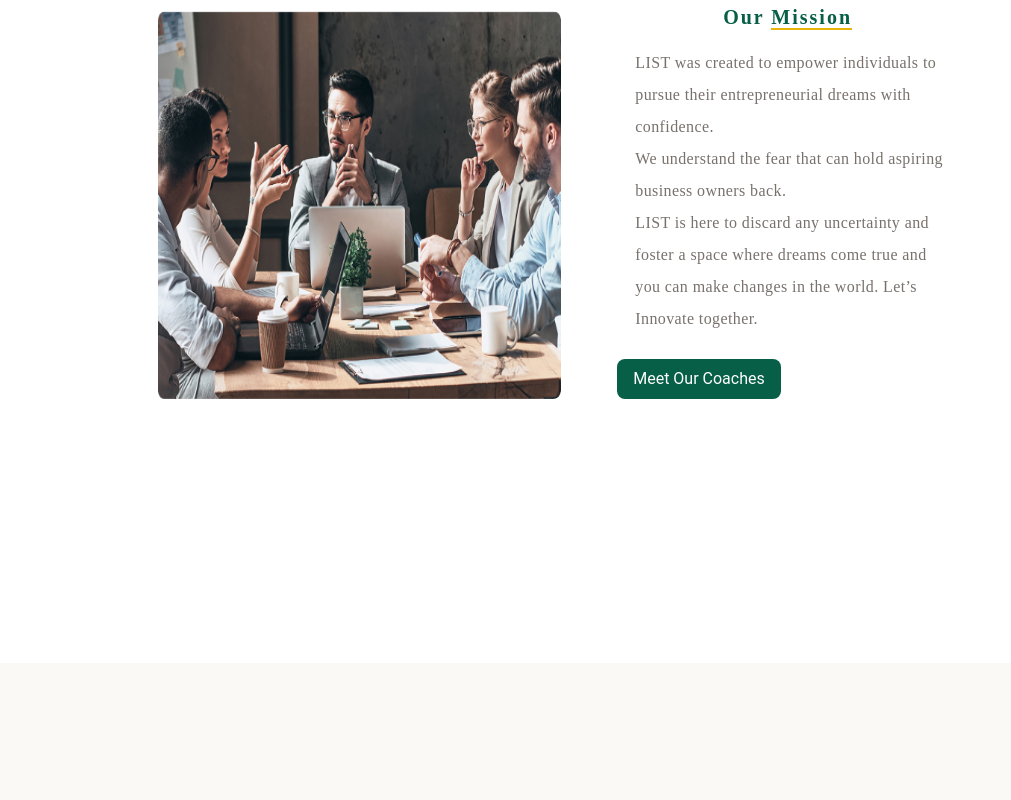
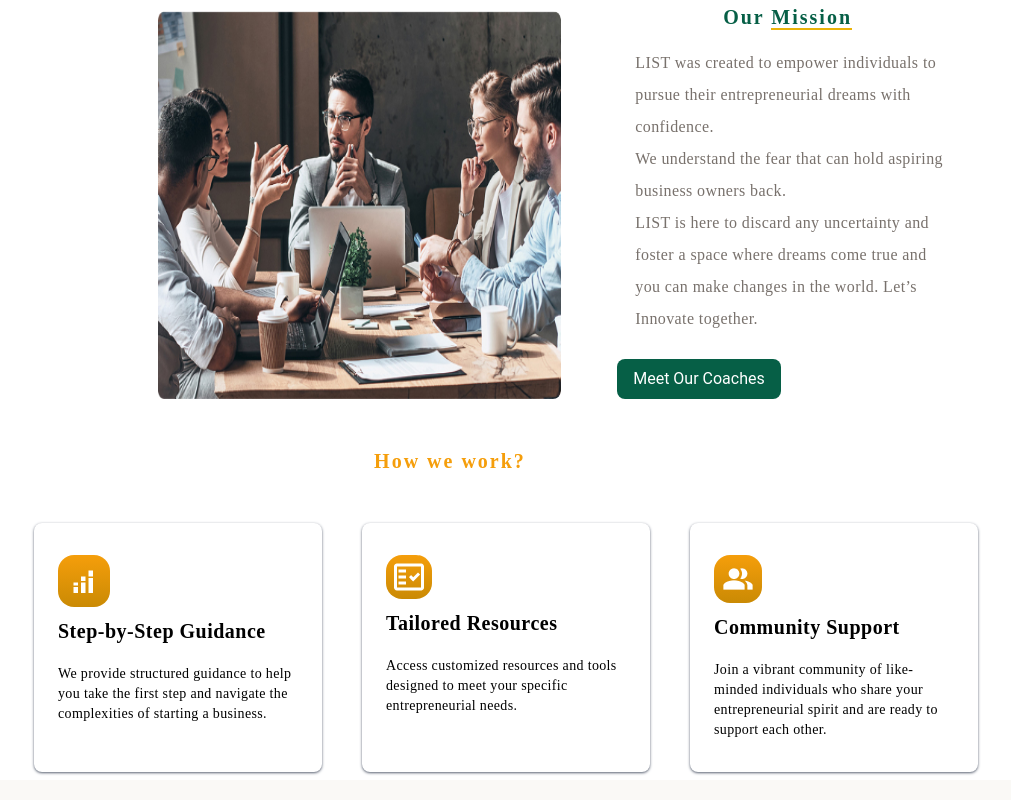
Before and after one commit to GreenVayu/List-startup, a React (Vite) app: page /Ourstory in a window 1280 px wide. Shown: the part 317-1117 px from the top of the page, without its empty margins (90-1101 px from the left). Before the commit the page ends 1000 px from the top, so only its background shows below. Built offline with nearby package versions, Linux system fonts and the light colour scheme; the HTML template or start-up script is replaced by a standard one.

Commit message:
working on sec3 of our story

```diff
--- a/src/Ourstory.tsx
+++ b/src/Ourstory.tsx
@@ -20,7 +20,7 @@ function Ourstory() {
 
             </div>
 
-<div className="sec2 mt-6 lg:w-[70vw] sm:mx-auto sm:flex sm:space-x-4 mb-64">
+<div className="sec2 mt-6 lg:w-[70vw] sm:mx-auto sm:flex sm:space-x-4">
 
 <img src='/ourcoaches/purpose.jpg' className=" hidden w-[30vw] rounded-lg pl-8 mt-8 sm:block sm:ml-6 sm:w-[34vw] sm:h-auto" />
 
@@ -36,7 +36,49 @@ function Ourstory() {
 
 </div>
 
+<div className="sec3 mt-12 lg:w-[70vw]" >
 
+<div>
+  <div className="text-xl font-semibold font-['Mukta'] tracking-widest w-fit mx-auto text-amber-500">How we work?</div>
+
+  <div className="flex flex-col mt-4 w-fit ml-8 space-y-8 sm:flex-row sm:gap-10 sm:ml-0">
+
+  <div className="bg-white rounded-lg shadow px-6 py-8 mt-4 shadow-gray-500 w-72 mx-auto sm:mt-8 sm:w-48 sm:ml-8 lg:w-72 sm:ml-0">
+        <div className="bg-gradient-to-b from-amber-500 to-yellow-600 rounded-2xl w-fit">
+          <img src='/ourstory/MdStackedBarChart.png' className="px-2 py-2"  />
+        </div>
+
+        <div className="text-black text-xl font-semibold font-['Mukta'] leading-relaxed tracking-wide w-fit mt-2" >Step-by-Step Guidance</div>
+        <div className="text-sm font-normal font-['Orienta'] leading-5 tracking-wide mt-2 pt-2" >We provide structured guidance to help you take the first step and navigate the complexities of starting a business.</div>
+      </div>
+
+      <div className="bg-white rounded-lg shadow px-6 py-8 mt-4 shadow-gray-500 w-72 mx-auto sm:w-48 lg:w-72">
+        <div className="bg-gradient-to-b from-amber-500 to-yellow-600 rounded-2xl w-fit">
+          <img src='/ourstory/Group.png' className="px-2 py-2"  />
+        </div>
+
+        <div className="text-black text-xl font-semibold font-['Mukta'] leading-relaxed tracking-wide w-fit mt-2 " >Tailored Resources</div>
+        <div className="text-sm font-normal font-['Orienta'] leading-5 tracking-wide mt-2 pt-2" >Access customized resources and tools designed to meet your specific entrepreneurial needs.</div>
+      </div>
+
+
+
+
+      <div className="bg-white rounded-lg shadow px-6 py-8 mt-4 shadow-gray-500 w-72 mx-auto sm:w-48 lg:w-72 ">
+        <div className="bg-gradient-to-b from-amber-500 to-yellow-600 rounded-2xl w-fit">
+          <img src='/ourstory/MdPeopleAlt.png' className="px-2 py-2"  />
+        </div>
+
+        <div className="text-black text-xl font-semibold font-['Mukta'] leading-relaxed tracking-wide w-fit mt-2" >Community Support</div>
+        <div className="text-sm font-normal font-['Orienta'] leading-5 tracking-wide mt-2 pt-2" >Join a vibrant community of like-minded individuals who share your entrepreneurial spirit and are ready to support each other.</div>
+      </div>
+
+  </div>
+
+</div>
+
+
+</div>
 
         </div>
     )
@@ -47,31 +89,65 @@ export default Ourstory
 
 {/*
 
-<div className="w-[483px] h-[390px] relative">
-  <div className="w-[482px] h-[300px] left-[1px] top-0 absolute">
-    <div className="w-[482px] left-0 top-[97px] absolute text-stone-500 text-base font-normal font-['Orienta'] leading-normal tracking-wide">LIST was created to empower individuals to pursue their entrepreneurial dreams with confidence.<br/><br/>We understand the fear that can hold aspiring business owners back.<br/><br/>LIST is here to discard any uncertainty and foster a space where dreams come true and you can make changes in the world. Let’s Innovate together.</div>
-    <div className="w-[214px] h-[63px] left-0 top-0 absolute">
-      <div className="left-0 top-0 absolute text-emerald-800 text-[38px] font-semibold font-['Mukta'] tracking-widest">Our</div>
-      <div className="left-[65px] top-0 absolute text-emerald-800 text-[38px] font-semibold font-['Mukta'] tracking-widest"> Mission</div>
+<div className="w-[365.81px] h-[282px] relative">
+  <div className="w-[365.81px] h-[282px] left-0 top-0 absolute bg-white rounded-lg shadow" />
+  <div className="w-[261px] h-[175px] left-[52px] top-[46px] absolute">
+    <div className="w-[259px] h-[167px] left-[2px] top-[8px] absolute">
+      <div className="w-[259px] left-0 top-[103px] absolute text-stone-500 text-sm font-normal font-['Orienta'] leading-[18px] tracking-wide">Join a vibrant community of like-minded individuals who share your entrepreneurial spirit and are ready to support each other.</div>
+      <div className="left-0 top-[56px] absolute text-black text-[22px] font-semibold font-['Mukta'] leading-relaxed tracking-wide">Community Support</div>
+      <div className="w-9 h-9 left-[46px] top-0 absolute origin-top-left rotate-180 justify-center items-center inline-flex" />
     </div>
-  </div>
-  <div className="w-[179px] h-12 px-7 py-3 left-0 top-[342px] absolute bg-emerald-800 rounded-lg flex-col justify-center items-center gap-4 inline-flex">
-    <div className="text-white text-base font-normal font-['Roboto'] leading-none">Meet Our Coaches</div>
+    <div className="w-[59.24px] h-[51px] left-0 top-0 absolute">
+      <div className="w-[59.24px] h-[51px] left-0 top-0 absolute bg-gradient-to-b from-amber-500 to-yellow-600 rounded-2xl" />
+      <div className="w-8 h-8 left-[14px] top-[10px] absolute" />
+    </div>
   </div>
 </div>
 
-<div className="w-[1221px] h-[397px] justify-center items-center gap-[114px] inline-flex">
-  <img className="w-[602px] h-[397px]" src="https://via.placeholder.com/602x397" />
-  <div className="h-[390px] relative">
-    <div className="w-[482px] h-[300px] left-[1px] top-0 absolute">
-      <div className="w-[482px] left-0 top-[97px] absolute text-stone-500 text-base font-normal font-['Orienta'] leading-normal tracking-wide">LIST was created to empower individuals to pursue their entrepreneurial dreams with confidence.<br/><br/>We understand the fear that can hold aspiring business owners back.<br/><br/>LIST is here to discard any uncertainty and foster a space where dreams come true and you can make changes in the world. Let’s Innovate together.</div>
-      <div className="w-[214px] h-[63px] left-0 top-0 absolute">
-        <div className="left-0 top-0 absolute text-emerald-800 text-[38px] font-semibold font-['Mukta'] tracking-widest">Our</div>
-        <div className="left-[65px] top-0 absolute text-emerald-800 text-[38px] font-semibold font-['Mukta'] tracking-widest"> Mission</div>
+----
+
+<div className="w-[1202px] h-[393px] justify-start items-start gap-[38px] inline-flex">
+  <div className="text-white text-[38px] font-semibold font-['Mukta'] tracking-widest">How we work?</div>
+  <div className="w-[1201.81px] h-[282px] relative">
+    <div className="w-[365.81px] h-[282px] left-0 top-0 absolute">
+      <div className="w-[365.81px] h-[282px] left-0 top-0 absolute bg-white rounded-lg shadow" />
+      <div className="w-[261px] h-[174px] left-[52px] top-[47px] absolute">
+        <div className="w-[259px] left-[2px] top-[110px] absolute text-stone-500 text-sm font-normal font-['Orienta'] leading-[18px] tracking-wide">We provide structured guidance to help you take the first step and navigate the complexities of starting a business.</div>
+        <div className="left-[2px] top-[63px] absolute text-black text-[22px] font-semibold font-['Mukta'] leading-relaxed tracking-wide">Step-by-Step Guidance</div>
+        <div className="w-[59.24px] h-[51px] left-0 top-0 absolute">
+          <div className="w-[59.24px] h-[51px] left-0 top-0 absolute bg-gradient-to-b from-amber-500 to-yellow-600 rounded-2xl" />
+          <div className="w-9 h-9 left-[48px] top-[7px] absolute origin-top-left rotate-180" />
+        </div>
       </div>
     </div>
-    <div className="w-[179px] h-12 px-7 py-3 left-0 top-[342px] absolute bg-emerald-800 rounded-lg flex-col justify-center items-center gap-4 inline-flex">
-      <div className="text-white text-base font-normal font-['Roboto'] leading-none">Meet Our Coaches</div>
+    <div className="w-[365.81px] h-[282px] left-[418px] top-0 absolute">
+      <div className="w-[365.81px] h-[282px] left-0 top-0 absolute bg-white rounded-lg shadow" />
+      <div className="w-[261px] h-[157px] left-[52px] top-[46px] absolute">
+        <div className="w-[259px] left-[2px] top-[111px] absolute text-stone-500 text-sm font-normal font-['Orienta'] leading-[18px] tracking-wide">Access customized resources and tools designed to meet your specific entrepreneurial needs.</div>
+        <div className="left-[2px] top-[64px] absolute text-black text-[22px] font-semibold font-['Mukta'] leading-relaxed tracking-wide">Tailored Resources</div>
+        <div className="w-[59.24px] h-[51px] left-0 top-0 absolute">
+          <div className="w-[59.24px] h-[51px] left-0 top-0 absolute bg-gradient-to-b from-amber-500 to-yellow-600 rounded-2xl" />
+          <div className="w-9 h-9 left-[48px] top-[8px] absolute origin-top-left rotate-180 justify-center items-center inline-flex" />
+        </div>
+      </div>
+      <div className="w-9 h-9 left-[64px] top-[54px] absolute">
+        <div className="w-[30px] h-[27px] left-[3px] top-[4.50px] absolute">
+        </div>
+      </div>
+    </div>
+    <div className="w-[365.81px] h-[282px] left-[836px] top-0 absolute">
+      <div className="w-[365.81px] h-[282px] left-0 top-0 absolute bg-white rounded-lg shadow" />
+      <div className="w-[261px] h-[175px] left-[52px] top-[46px] absolute">
+        <div className="w-[259px] h-[167px] left-[2px] top-[8px] absolute">
+          <div className="w-[259px] left-0 top-[103px] absolute text-stone-500 text-sm font-normal font-['Orienta'] leading-[18px] tracking-wide">Join a vibrant community of like-minded individuals who share your entrepreneurial spirit and are ready to support each other.</div>
+          <div className="left-0 top-[56px] absolute text-black text-[22px] font-semibold font-['Mukta'] leading-relaxed tracking-wide">Community Support</div>
+          <div className="w-9 h-9 left-[46px] top-0 absolute origin-top-left rotate-180 justify-center items-center inline-flex" />
+        </div>
+        <div className="w-[59.24px] h-[51px] left-0 top-0 absolute">
+          <div className="w-[59.24px] h-[51px] left-0 top-0 absolute bg-gradient-to-b from-amber-500 to-yellow-600 rounded-2xl" />
+          <div className="w-8 h-8 left-[14px] top-[10px] absolute" />
+        </div>
+      </div>
     </div>
   </div>
 </div>
```
